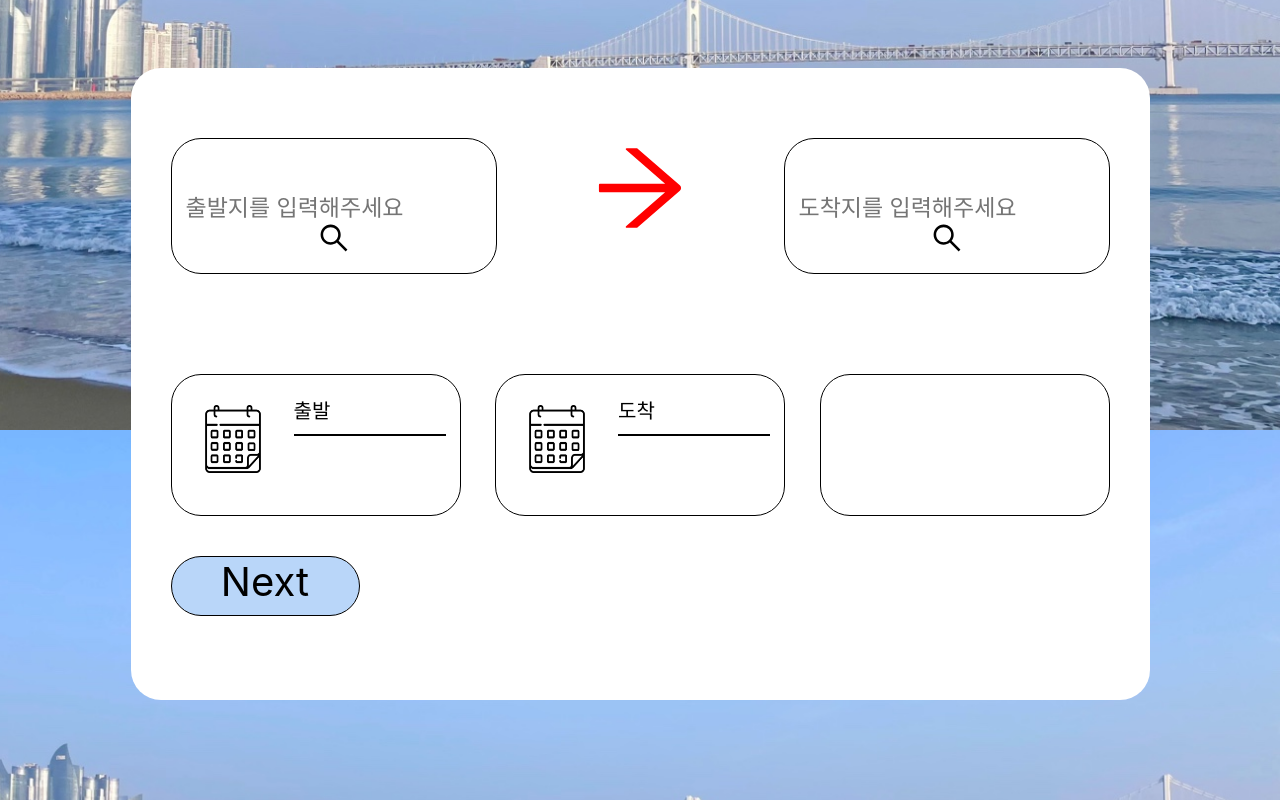
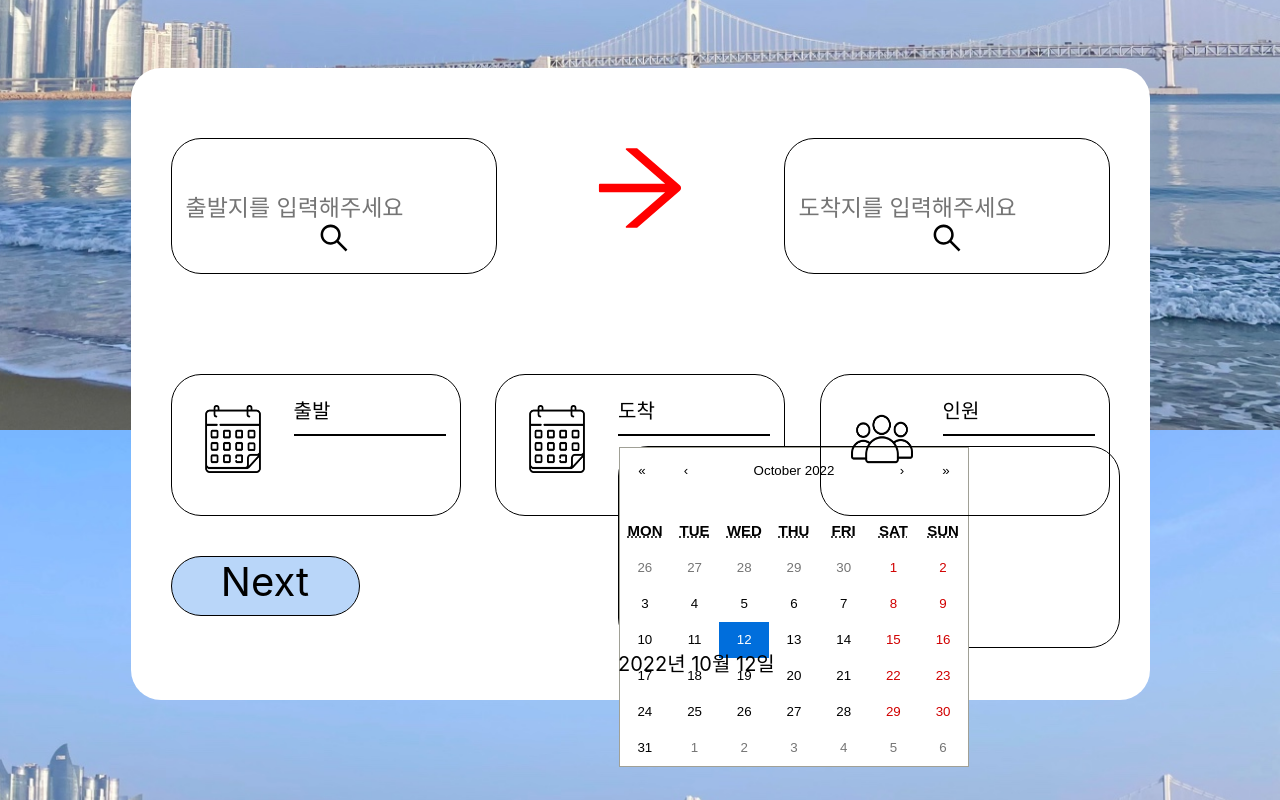
Before and after one commit to Letgojo/Web_project, a React (Create React App) app in the folder letgotrip/: page /TripPlan/Yes1 in a window 1280 px wide. Both pictures are taken after a click on the picture 557 px from the left and 809 px from the top of the page. Shown: the part 370-1170 px from the top of the page. Built offline with nearby package versions, Linux system fonts and the light colour scheme.

Commit message:
여행계획

```diff
--- a/letgotrip/package.json
+++ b/letgotrip/package.json
@@ -9,6 +9,7 @@
     "antd": "^4.23.6",
     "firebase": "^9.12.1",
     "firebase-tools": "^11.14.4",
+    "moment": "^2.29.4",
     "react": "^18.2.0",
     "react-calendar": "^3.9.0",
     "react-dom": "^18.2.0",
--- a/letgotrip/src/App.js
+++ b/letgotrip/src/App.js
@@ -12,6 +12,7 @@ import { firestore } from "./firebase";
 import Localfestival from './components/Localfestival';
 import TripPlan from './components/TripPlan.jsx';
 import TripPlanYes1 from './components/TripPlanYes1.jsx';
+import TripPlanYes2 from './components/TripPlanYes2.jsx';
 import TripPlanNo1 from './components/TripPlanNo1.jsx';
 import CommunityWrite from './components/CommunityWrite';
 const App = () => {
@@ -34,7 +35,9 @@ const App = () => {
       <Route path="/localfestival" element={<Localfestival />} />
       <Route path='/TripPlan' element={<TripPlan />}/>
       <Route path='/TripPlan/Yes1' element={<TripPlanYes1 />}/>
+      <Route path='/TripPlan/Yes2' element={<TripPlanYes2 />}/>
       <Route path='/TripPlan/No1' element={<TripPlanNo1 />}/>
+
       </Routes>
     </div>
   );
--- a/letgotrip/src/components/Localfestival.jsx
+++ b/letgotrip/src/components/Localfestival.jsx
@@ -1,7 +1,7 @@
 import React,{ useState } from 'react';
 import styled from 'styled-components'
-import Calender from 'react-calendar'
-import {CalendarOutlined ,SearchOutlined} from "@ant-design/icons"
+// import Calender from 'react-calendar'
+import {SearchOutlined} from "@ant-design/icons"
 import { firestore } from '../firebase';
 import PostListmap from './PostListmap';
 const Template  = styled.div`
@@ -24,6 +24,7 @@ const Period  = styled.div`
 const Periodform = styled.div`
     margin-top: 7x;
     font-size:20px;
+    position:relative;
 `
 const PLDay = styled.input`
     margin-left : 10px;
@@ -63,18 +64,35 @@ const FestivalContent = styled.div`
 const Search = styled.div`
     cursor : pointer;
 `
+const CalenderTamplate = styled.div`
+    width : 500px;
+    height : 200px;
+    border : 1px solid black;
+    border-radius : 30px;
+    background-color : white;
+    margin-top : 10px;
+    z-index : 1;
+`
 const Localfestival = () => {
     const preson = [];
-    const [value, onChange] = useState(new Date());
+    // const [CalendarOn1 , setCalendar1] = useState(false)
+    // const toggleCalendar = () => {
+    //     setCalendar1((CalendarOn1) => !CalendarOn1);console.log(CalendarOn1)
+    //   };
+    // const [CalendarOn2 , setCalendar2] = useState(false)
+    // const toggleCalendar2 = () => {
+    //     setCalendar2((CalendarOn2) => !CalendarOn2);console.log(CalendarOn2)
+    //   };
+    // const [value, onChange] = useState(new Date());
     const [postList, setPostList] = useState([]);
-    const FirstDay = () => {
-
-    }
 
 
     const SearchContent = ()=> {
+    const first = document.getElementById("firstDay").value
+    const last = document.getElementById("LastDay").value
     const City = document.getElementById("City").value
     const db = firestore.collection("축제").doc("지역축제");
+    console.log(first, last)
     db.collection(City).get().then((결과)=>{
     결과.forEach((doc) => {
          let result = doc.data();
@@ -84,7 +102,7 @@ const Localfestival = () => {
     preson.map((element)=>(
     setPostList((postList) => [
         ...postList,
-        { id: 4, title: element.축제이름, content : element.축제소개, state: element.장소 },
+        { id: 4,url:element.축제사진URL ,title: element.축제이름, content : element.축제소개, state: element.장소 },
     ])));
     // setPostList = preson.map((element)=>([
     //     {name : element.축제이름 , content : element.축제소개 , state : element.장소 }
@@ -94,12 +112,21 @@ const Localfestival = () => {
         <Template>
             <Period>
                 <Periodform>
-                기간 검색 <PLDay type="text" id='firstDay'/>  <CalendarOutlined onClick={FirstDay} style={{cursor:"pointer"}}/><span> ~ </span> <PLDay type="text" id='LastDay' /><CalendarOutlined  style={{cursor:"pointer"}}/>
+                기간 검색 <PLDay type="date" id='firstDay'/>
+                {/* <CalendarOutlined  style={{cursor:"pointer"}} onClick={toggleCalendar}/>
+                {CalendarOn1 ? (
+                    <CalenderTamplate>
+                    <Calender onChange={onChange} value={value} />
+                    </CalenderTamplate>
+                )  : ""}  */}
+                <span> ~ </span>
+                <PLDay type="date" id='LastDay' />
+                {/* <CalendarOutlined  style={{cursor:"pointer"}} onClick={toggleCalendar2}/>
+                {CalendarOn2 ? (
+                    <Calender onChange={onChange} value={value} />
+                )  : ""}  */}
                 </Periodform>
             </Period>
-
-            <Calender onChange={onChange} value={value} />
-
             <Local>
                 <Localform>
                 <span>지역</span>
@@ -118,6 +145,7 @@ const Localfestival = () => {
                         {postList.map((element) => (
                     <PostListmap
                         key={element.id}
+                        url={element.url}
                         title={element.title}
                         content={element.content}
                         state={element.state}
--- a/letgotrip/src/components/PostListmap.jsx
+++ b/letgotrip/src/components/PostListmap.jsx
@@ -1,7 +1,17 @@
 import React from 'react';
+import styled from 'styled-components';
 
-const PostListmap = ({title,content,state}) => {
+const Template1 = styled.div`
+    display:flex;
+`
+const Festival = styled.img`
+    width : 154px;
+    height : 177px;
+`
+const PostListmap = ({url,title,content,state}) => {
     return (
+        <Template1>
+        <Festival src={url} alt="" />
         <div>
             <span>{title}</span>
             <br /><br />
@@ -12,6 +22,7 @@ const PostListmap = ({title,content,state}) => {
             <br /><br />
             <hr />
         </div>
+        </Template1>
     );
 };
 
--- a/letgotrip/src/components/TripPlanYes1.jsx
+++ b/letgotrip/src/components/TripPlanYes1.jsx
@@ -1,10 +1,14 @@
-    import React from 'react';
+    import React,{useState} from 'react';
     import styled from 'styled-components';
+    import {Link} from 'react-router-dom'
     import {SearchOutlined,ArrowRightOutlined} from "@ant-design/icons"
+    import Calender from 'react-calendar'
+    import moment from "moment";
+    import 'react-calendar/dist/Calendar.css';
     import Carimg from '../img/car.png'
     import Trainimg from '../img/train.png'
     import Calenderimg from '../img/calender.png'
-
+    import Groupimg from '../img/group.png'
     const Transportation = styled.div`
         background-color : white;
         margin : 50px auto;
@@ -74,8 +78,23 @@
         font-size : 40px;
         text-align : center;
         margin-top: 40px;
+        cursor : pointer;
     `
+    const CalenderTamplate = styled.div`
+    width : 500px;
+    height : 200px;
+    border : 1px solid black;
+    border-radius : 30px;
+    background-color : white;
+    margin-top : 10px;
+    z-index : 1;
+`
     const TripPlan_Yes1 = () => {
+        const [CalendarOn1 , setCalendar1] = useState(false)
+        const [value, onChange] = useState(new Date());
+        const toggleCalendar = () => {
+            setCalendar1((CalendarOn1) => !CalendarOn1);console.log(CalendarOn1)
+          };
         return (
             <>
                 <Transportation>
@@ -105,16 +124,30 @@
                         </CarlenderData>
                     </StartorFinshDay>
                     <StartorFinshDay>
-                    <Carlenderimg src={Calenderimg} alt="도착캘린더" />
+                    <Carlenderimg src={Calenderimg} alt="도착캘린더" onClick={toggleCalendar}/>
                         <CarlenderData>
                             <span>도착</span>
                             <div style={{border : "1px solid black" , width:"150px" ,marginTop:"10px"}}></div>
-                            <div></div>
+                            <div>
+                            {CalendarOn1 ? (
+                            <CalenderTamplate>
+                            <Calender onChange={onChange} value={value} />
+                            </CalenderTamplate>
+                    )  : ""}
+                            </div>
+                            <div className="text-gray-500 mt-4">{moment(value).format("YYYY년 MM월 DD일")}</div>
                         </CarlenderData>
                     </StartorFinshDay>
-                    <StartorFinshDay></StartorFinshDay>
+                    <StartorFinshDay>
+                    <Carlenderimg src={Groupimg} alt="그룹" />
+                    <CarlenderData>
+                            <span>인원</span>
+                            <div style={{border : "1px solid black" , width:"150px" ,marginTop:"10px"}}></div>
+                            <div className="text-gray-500 mt-4"></div>
+                        </CarlenderData>
+                    </StartorFinshDay>
                     </GoDay>
-                    <Next>Next</Next>
+                    <Next><Link to="/TripPlan/Yes2" style={{textDecoration:"none",color:"black"}}>Next</Link></Next>
                 </TripPlancalrndar>
             </>
         );
--- /dev/null
+++ b/letgotrip/src/components/TripPlanYes2.jsx
@@ -0,0 +1,20 @@
+import React from 'react';
+import styled from 'styled-components';
+const Template  = styled.div`
+    width : 900px;
+    height : 569px;
+    border : 1px solid black;
+    background-color : white;
+    margin : 5% auto;
+    border-radius : 30px;
+`
+
+const TripPlanYes2 = () => {
+    return (
+        <Template>
+
+        </Template>
+    );
+};
+
+export default TripPlanYes2;
```
Also changed, not shown: letgotrip/src/img/group.png (added), 1 other file (tests, documents, lock files or other folders).
